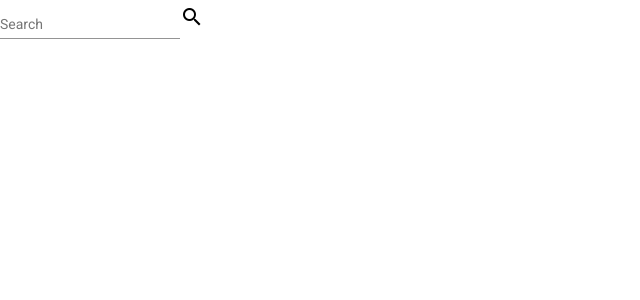
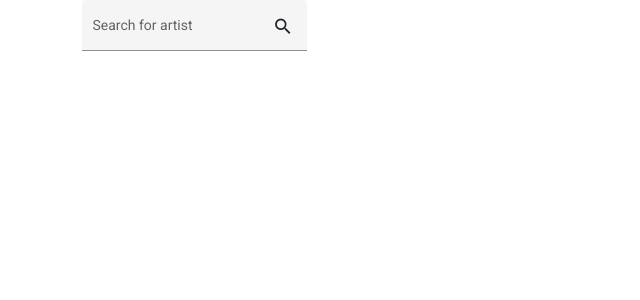
Before and after one commit to carolwanjohi/hacker-rank, an Angular app: page / in a window 1280 px wide. Shown: the top 300 px of the page, without its empty margins (0-640 px from the left). Built offline with nearby package versions, Linux system fonts and the light colour scheme.

Commit message:
feat: [SearchResults] use bootstrap and change base URL based on environment

```diff
--- a/src/app/deezer-api/deezer-api.service.ts
+++ b/src/app/deezer-api/deezer-api.service.ts
@@ -2,19 +2,21 @@ import { Injectable } from '@angular/core';
 import { Observable } from 'rxjs';
 import { HttpClient, HttpParams } from '@angular/common/http';
 import { SearchDataResponse } from './interfaces';
+import { environment } from '../../environments/environment';
 
 @Injectable({
   providedIn: 'root'
 })
 export class DeezerApiService {
+  readonly baseUrl: string = environment.apiUrl;
   constructor(
     private readonly http: HttpClient,
   ) {}
-
-  // TODO: FETCH BASE URL FROM environment file
   search$(value: string): Observable<SearchDataResponse> {
-    const params: HttpParams | undefined = value ? new HttpParams().set('q', `artist:"${value}"`) : undefined;
-    return this.http.request<SearchDataResponse>('GET', 'http://cors-anywhere.herokuapp.com/https://api.deezer.com/search', {
+    const params: HttpParams | undefined = value ? new HttpParams()
+      .set('q', `artist:"${value}"`)
+      .set('order', 'RATING_DESC') : undefined;
+    return this.http.request<SearchDataResponse>('GET',   `${this.baseUrl}/search`, {
         params
       }
     );
--- a/src/app/home/components/search-results/search-results.component.html
+++ b/src/app/home/components/search-results/search-results.component.html
@@ -1,4 +1,11 @@
-<ng-container *ngFor="let result of searchResults">
-  <h1>{{result.artist.name}}</h1>
-  <img [src]="result.artist.picture_small" [alt]="'Image of' + result.artist.name">
-</ng-container>
+<div class="row">
+  <ng-container *ngFor="let result of searchResults">
+    <mat-card class="col-md-4">
+      <mat-card-content>
+        <img [src]="result.artist.picture_small" [alt]="'Image of' + result.artist.name">
+        <h3>{{result.artist.name}}</h3>
+        <h4>{{result.artist.nb_fan}}</h4>
+      </mat-card-content>
+    </mat-card>
+  </ng-container>
+</div>
--- a/src/app/home/components/search-results/search-results.component.ts
+++ b/src/app/home/components/search-results/search-results.component.ts
@@ -4,7 +4,6 @@ import { SearchResponse } from '../../../deezer-api';
 @Component({
   selector: 'app-search-results[searchResults]',
   templateUrl: './search-results.component.html',
-  styleUrls: ['./search-results.component.scss']
 })
 export class SearchResultsComponent {
  @Input() searchResults!: SearchResponse[] | null;
--- a/src/app/home/components/search-results/search-results.module.ts
+++ b/src/app/home/components/search-results/search-results.module.ts
@@ -1,9 +1,11 @@
 import { NgModule } from '@angular/core';
 import { CommonModule } from '@angular/common';
 import { SearchResultsComponent } from './search-results.component';
+import { MatCardModule } from '@angular/material/card';
 @NgModule({
   imports: [
     CommonModule,
+    MatCardModule
   ],
   declarations: [
     SearchResultsComponent
--- a/src/app/home/home.component.html
+++ b/src/app/home/home.component.html
@@ -1,15 +1,17 @@
+<section class="container">
 <form [formGroup]="form" (ngSubmit)="search()">
-  <mat-form-field>
+  <mat-form-field appearance="fill">
+    <mat-label>Search for artist</mat-label>
     <input
       matInput
       placeholder="Search"
       formControlName="search"
     >
+    <mat-icon matSuffix (click)="search()">search</mat-icon>
   </mat-form-field>
-
-  <mat-icon fontIcon="search"></mat-icon>
 </form>
 
 <app-search-results
   [searchResults]="searchResults$ | async"
 ></app-search-results>
+</section>
--- a/src/environments/environment.prod.ts
+++ b/src/environments/environment.prod.ts
@@ -1,4 +1,4 @@
 export const environment = {
   production: true,
-  apiUrl: 'https://api.deezer.com'
+  apiUrl: 'https://api.deezer.com/'
 };
--- a/src/environments/environment.ts
+++ b/src/environments/environment.ts
@@ -4,7 +4,7 @@
 
 export const environment = {
   production: false,
-  apiUrl: 'https://api.deezer.com'
+  apiUrl: 'http://cors-anywhere.herokuapp.com/https://api.deezer.com/'
 };
 
 /*
--- a/src/index.html
+++ b/src/index.html
@@ -9,8 +9,10 @@
   <link rel="preconnect" href="https://fonts.gstatic.com">
   <link href="https://fonts.googleapis.com/css2?family=Roboto:wght@300;400;500&display=swap" rel="stylesheet">
   <link href="https://fonts.googleapis.com/icon?family=Material+Icons" rel="stylesheet">
+  <link href="https://cdn.jsdelivr.net/npm/bootstrap@5.1.3/dist/css/bootstrap.min.css" rel="stylesheet" integrity="sha384-1BmE4kWBq78iYhFldvKuhfTAU6auU8tT94WrHftjDbrCEXSU1oBoqyl2QvZ6jIW3" crossorigin="anonymous">
 </head>
 <body class="mat-typography">
   <app-root></app-root>
 </body>
+  <script src="https://cdn.jsdelivr.net/npm/bootstrap@5.1.3/dist/js/bootstrap.bundle.min.js" integrity="sha384-ka7Sk0Gln4gmtz2MlQnikT1wXgYsOg+OMhuP+IlRH9sENBO0LRn5q+8nbTov4+1p" crossorigin="anonymous"></script>
 </html>
```
Also changed, not shown: src/app/home/components/search-results/search-results.component.scss (deleted).
